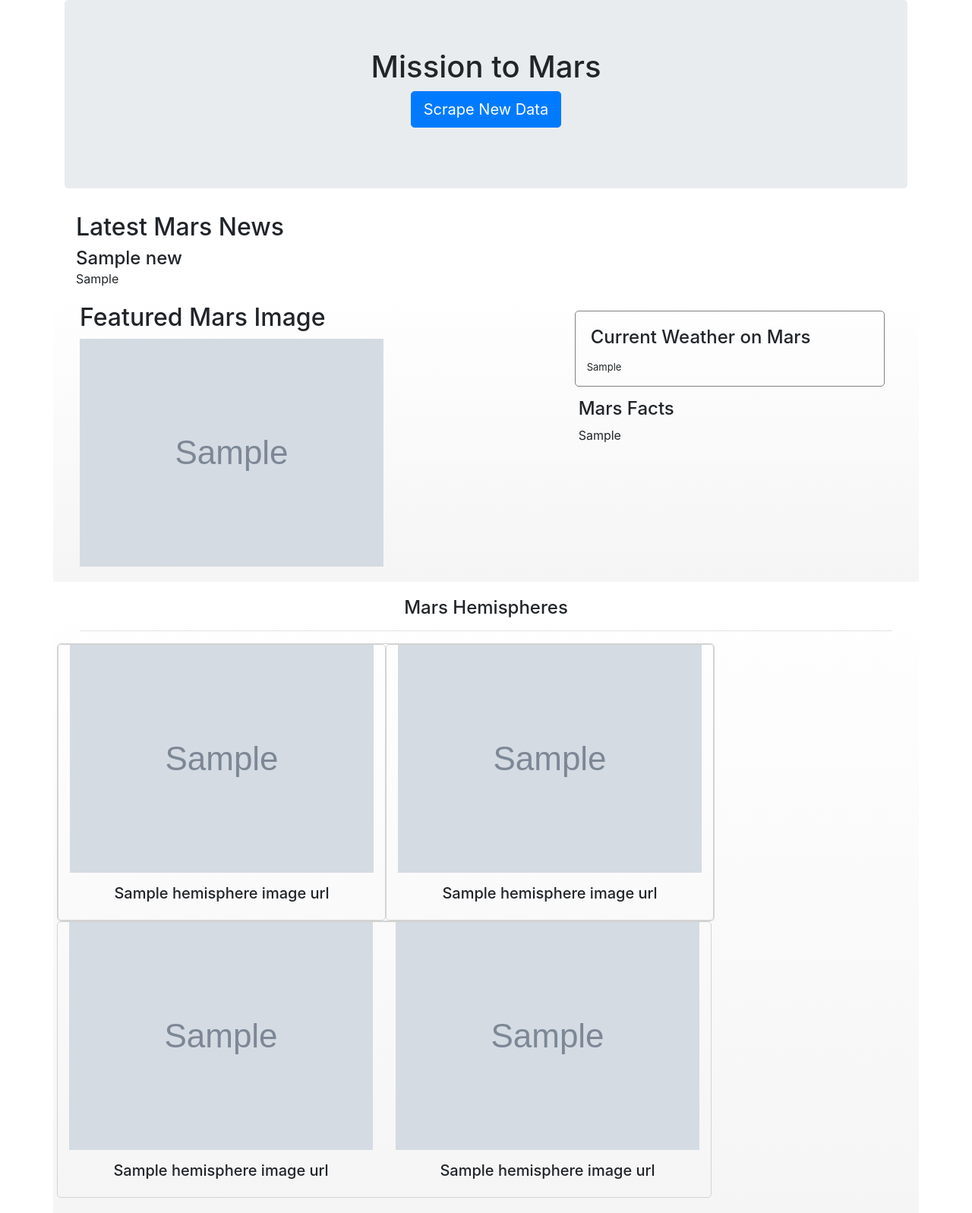
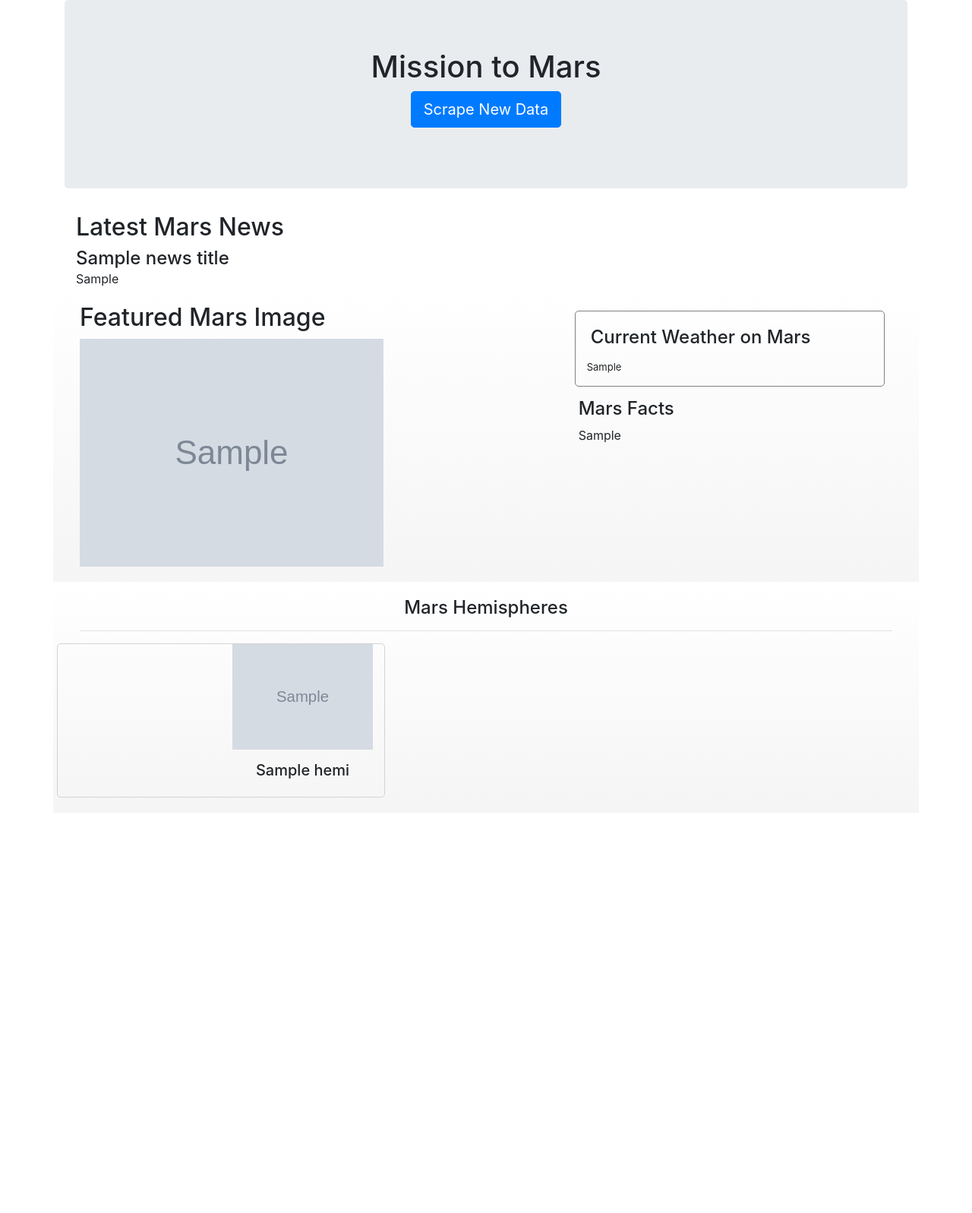
Before and after one commit to rmr1154/web-scraping-challenge, a Flask app: template templates/index.html in a window 1280 px wide. Shown: the whole page at 76% size. After the commit the page ends 1050 px from the top, so only its background shows below. Run offline with Flask 2, Linux system fonts and the light colour scheme; the template is opened without the code that fills it: most values are stand-ins (such as "Sample title", 1, 10 or a date in 2020); grey boxes marked "Sample" are stand-in pictures; some libraries are stand-ins or nearby versions.

Commit message:
final submit

```diff
--- a/app.py
+++ b/app.py
@@ -12,14 +12,19 @@
 @app.route("/")
 def index():
         latest_news = mongo.db.latest_news.find_one()
-        return render_template("index.html", latest_news=latest_news)
-        '''news_title=latest_news.news_title
-        ,news_p = latest_news.news_p
-        ,featured_image_url = latest_news.featured_image_url
-        ,mars_weather = latest_news.mars_weather
-        ,mars_facts = latest_news.mars_facts
-        ,img_list = latest_news.hemisphere_image_urls)
-        '''
+        if latest_news is None:
+            return render_template("index_blank.html")
+        else:
+            return render_template("index.html"
+            ,news_title=latest_news["news_title"]
+            ,news_p = latest_news["news_p"]
+            ,featured_image_url = latest_news["featured_image_url"]
+            ,mars_weather = latest_news["mars_weather"]
+            ,mars_facts = latest_news["mars_facts"]
+            ,hemi_list = latest_news["hemisphere_image_urls"])
+            '''
+            , latest_news=latest_news
+            '''
 
 @app.route("/scrape")
 def scraper():
--- a/templates/index.html
+++ b/templates/index.html
@@ -22,23 +22,23 @@
     <div class="row" id="latest_news">
       <div class="col-md-12">
         <h2>Latest Mars News</h2>
-        <h4 class="heading">{{latest_news.news_title}}</h4>
-        {{latest_news.news_p}}
+        <h4 class="heading">{{news_title}}</h4>
+        {{news_p}}
       </div>
     </div>
     <div class="row main" id="main">
       <div class="col-md-7">
         <h2>Featured Mars Image</h2>
-        <img src={{latest_news.featured_image_url}} alt="Featured Mars Image" class="disp-image" />
+        <img src={{featured_image_url}} alt="Featured Mars Image" class="disp-image" />
       </div>
       <div class="col-md-5">
         <div class="weather">
           <h4>Current Weather on Mars</h4>
-          <p>{{latest_news.mars_weather}}</p>
+          <p>{{mars_weather}}</p>
         </div>
         <div class="facts">
           <h4>Mars Facts</h4>
-          {{latest_news.mars_facts|safe}}
+          {{mars_facts|safe}}
         </div>
       </div>
     </div>
@@ -51,21 +51,11 @@
       </div>
       <div class="row hemi">
         <hr>
-        {%for i in range(0, 2)%}
-        <div class="col-md-6 hemi">
-          <img src={{latest_news.hemisphere_image_urls[i].img_url}} alt={{latest_news.hemisphere_image_urls[i].img_url}}
+        {%for i in hemi_list%}
+        <div class="col-3 col-md-6">
+          <img src={{i.img_url}} alt={{i.img_url}}
             class="disp-image" />
-            <h5>{{latest_news.hemisphere_image_urls[i].title}}</h5>
-        </div>
-        {%endfor%}
-      </div>
-    </br>
-      <div class="row hemi">
-        {%for i in range(2, 4)%}
-        <div class="col-md-6">
-          <img src={{latest_news.hemisphere_image_urls[i].img_url}} alt={{latest_news.hemisphere_image_urls[i].img_url}}
-            class="disp-image" />
-          <h5>{{latest_news.hemisphere_image_urls[i].title}}</h5>
+            <h5>{{i.title}}</h5>
         </div>
         {%endfor%}
       </div>
```
Also changed, not shown: templates/index_blank.html (added, +26 -0 lines).
